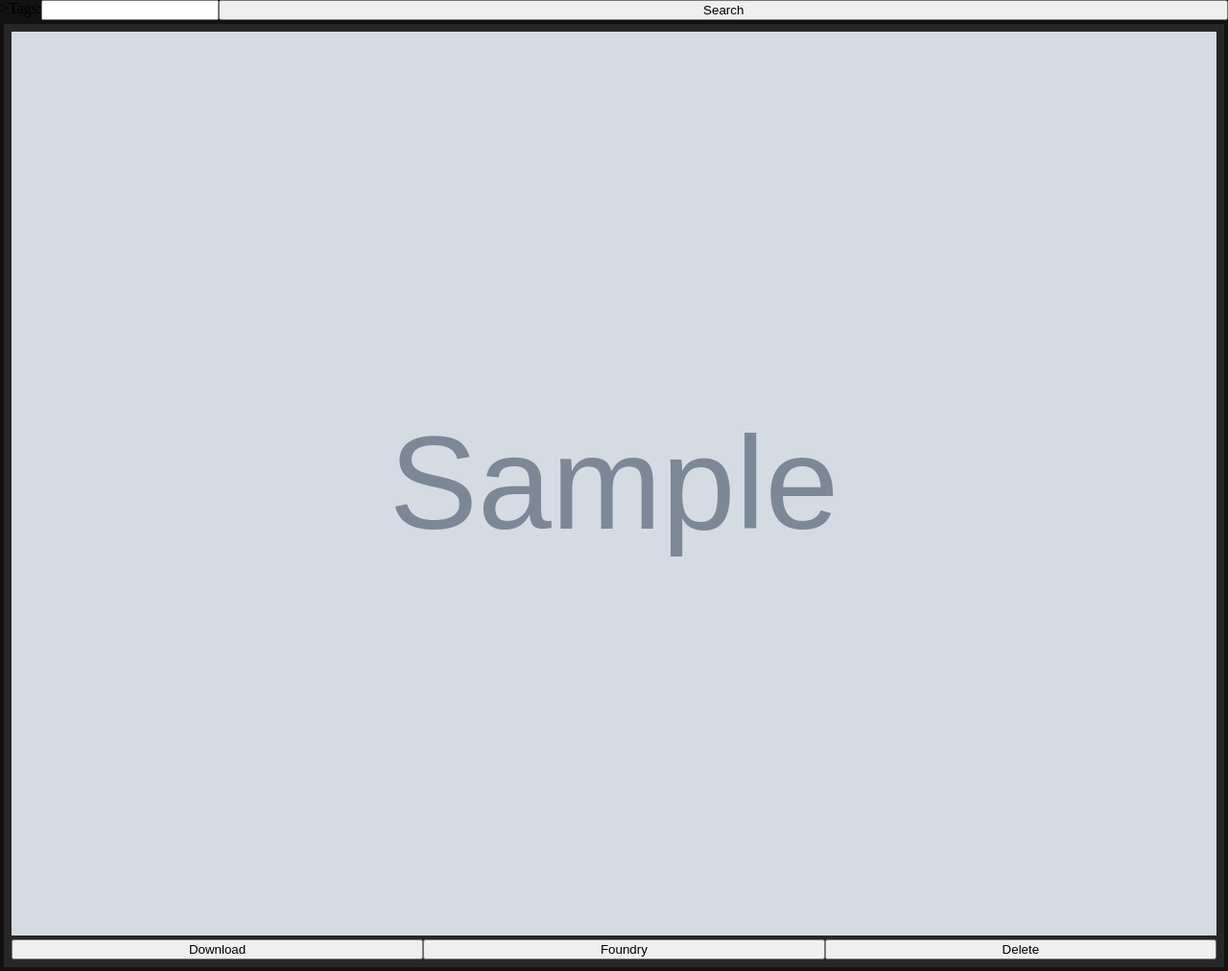
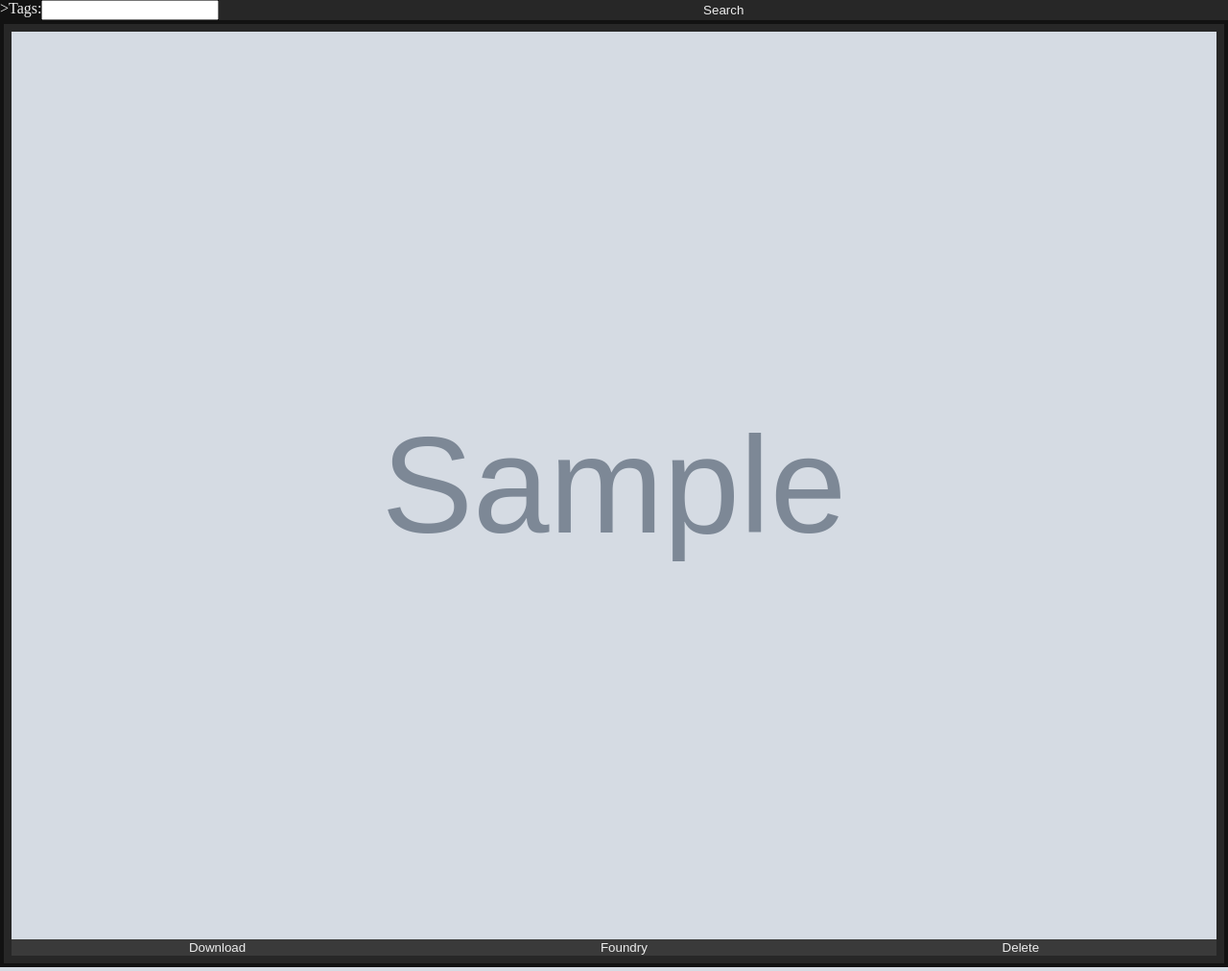
Before and after one commit to miki4920/BattlemapSearcher-Flask, a Flask app: page / in a window 1280 px wide. Shown: the whole page at 96% size. Run offline with Flask 2, Linux system fonts and the light colour scheme; tables that the repository leaves empty hold one stand-in row (values such as "Sample post"); grey boxes marked "Sample" are stand-in pictures; parts of the project's set-up code (start-up, migrations or seed data) failed here and were passed over.

Commit message:
Pretified the website, adding material design css

```diff
--- a/static/main.css
+++ b/static/main.css
@@ -1,6 +1,7 @@
 * {
     box-sizing: border-box;
     margin: 0;
+    color: rgb(237, 237, 237);
 }
 
 body {
@@ -12,24 +13,63 @@ body {
 
 main {
     display: flex;
+    width: 100%;
     justify-content: center;
     flex-wrap: wrap;
 }
 
 article {
     display: flex;
+    flex-grow: 1;
+    flex-basis: 20%;
     flex-direction: column;
     background-color: rgba(255, 255, 255, 0.09);
-    width: 20%;
-    flex-grow: 1;
-    flex-basis: auto;
     margin: 4px;
     padding: 8px;
+}
+
+article:hover {
+    background-color: rgba(255, 255, 255, 0.12);
+}
+
+a {
+    position: relative;
+    max-width: 100%;
+    overflow: hidden;
+}
+
+img {
+    width: 100%;
+    height: 100%;
+    transform: scale(1.03)
+}
+
+p {
+    position: absolute;
+    margin: 4px;
+    padding: 0;
+    flex-grow: 1;
+}
+
+article:hover img{
+    filter: blur(4px) opacity(25%) brightness(0.5);
+    transition-duration: 0.2s;
 }
 
 menu {
     display: flex;
     padding: 0;
+}
+
+button {
+    flex-grow: 1;
+    background-color: rgba(255, 255, 255, 0.09);
+    border: none;
+    cursor: pointer;
+}
+
+button:hover {
+    background-color: rgba(255, 255, 255, 0.16);
 }
 
 li {
@@ -42,11 +82,3 @@ form {
     display: flex;
     flex-grow: 1;
 }
-
-button {
-    flex-grow: 1;
-}
-
-img {
-    width: 100%;
-}
```
